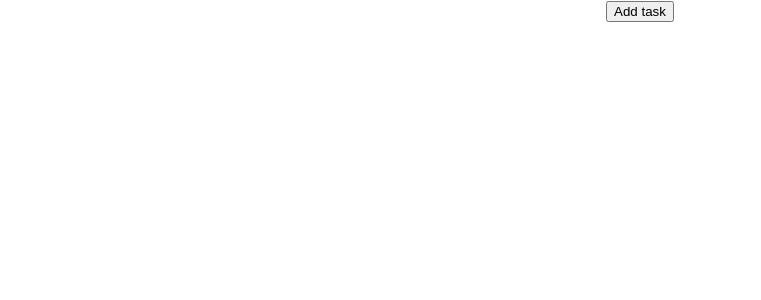
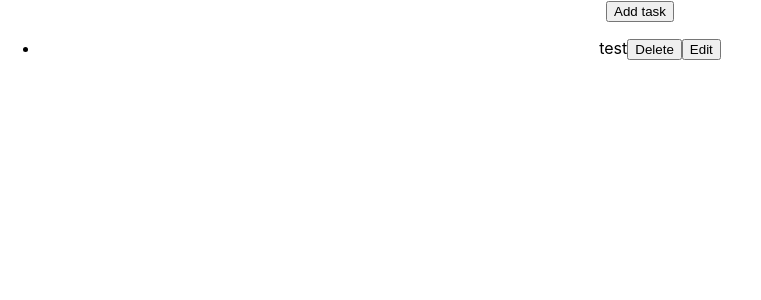
Before and after one commit to VladimirRM/Archakov-todo-from-usestate-less, a React (Create React App) app: page / in a window 1280 px wide. Shown: the top 300 px of the page, without its empty margins (0-761 px from the left). Built offline with nearby package versions, Linux system fonts and the light colour scheme.

Commit message:
work on handleEdit func

```diff
--- a/src/App.js
+++ b/src/App.js
@@ -3,16 +3,24 @@ import "./App.css";
 import "./index.css";
 
 function App() {
-  const [tasks, setTasks] = useState([]);
+  const [tasks, setTasks] = useState([{text:'test'}]);
 
   const addTask = () => {
     const text = prompt("text task");
-    setTasks([...tasks, text])
+    setTasks([...tasks, {text}])
   };
-  const handleDelete =(task,id)=>{
+  const handleDelete =(id)=>{
        setTasks(tasks.filter(task=>task.id !==id))
   }
-  const handleEdit =()=>{
+  const handleEdit =(id)=>{
+    const text = prompt("text task");
+
+    setTasks(tasks.map(task=>{
+        if(index === i){
+               task.text = text
+        }
+        return task
+    }))
 
   }
   return (
@@ -27,7 +35,7 @@ function App() {
       {tasks.map(task => (
         <ul key={task.id}>
           <li key={task.id}>
-            {task}
+            {task.text}
             <button onClick={() => handleDelete(task.id)}>Delete</button>
             <button onClick={() => handleEdit(task.id)}>Edit</button>
           </li>
```
